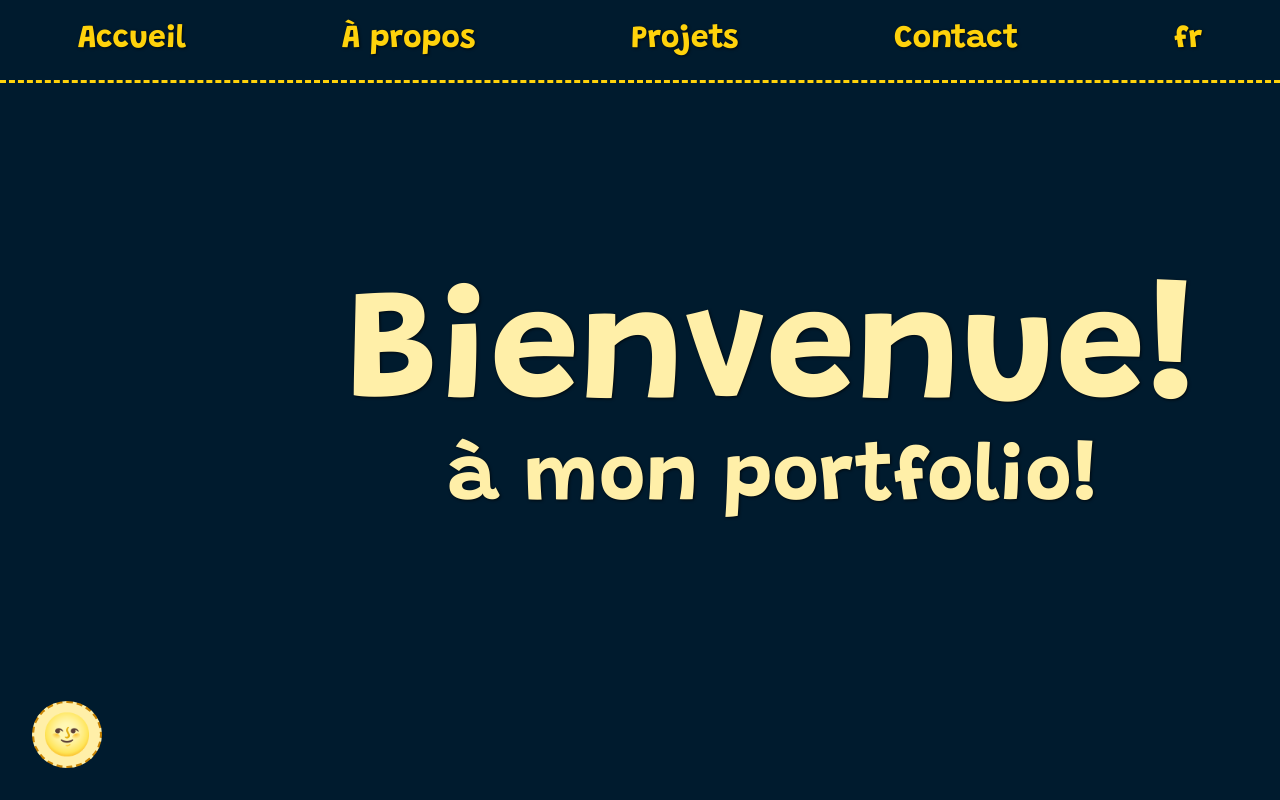
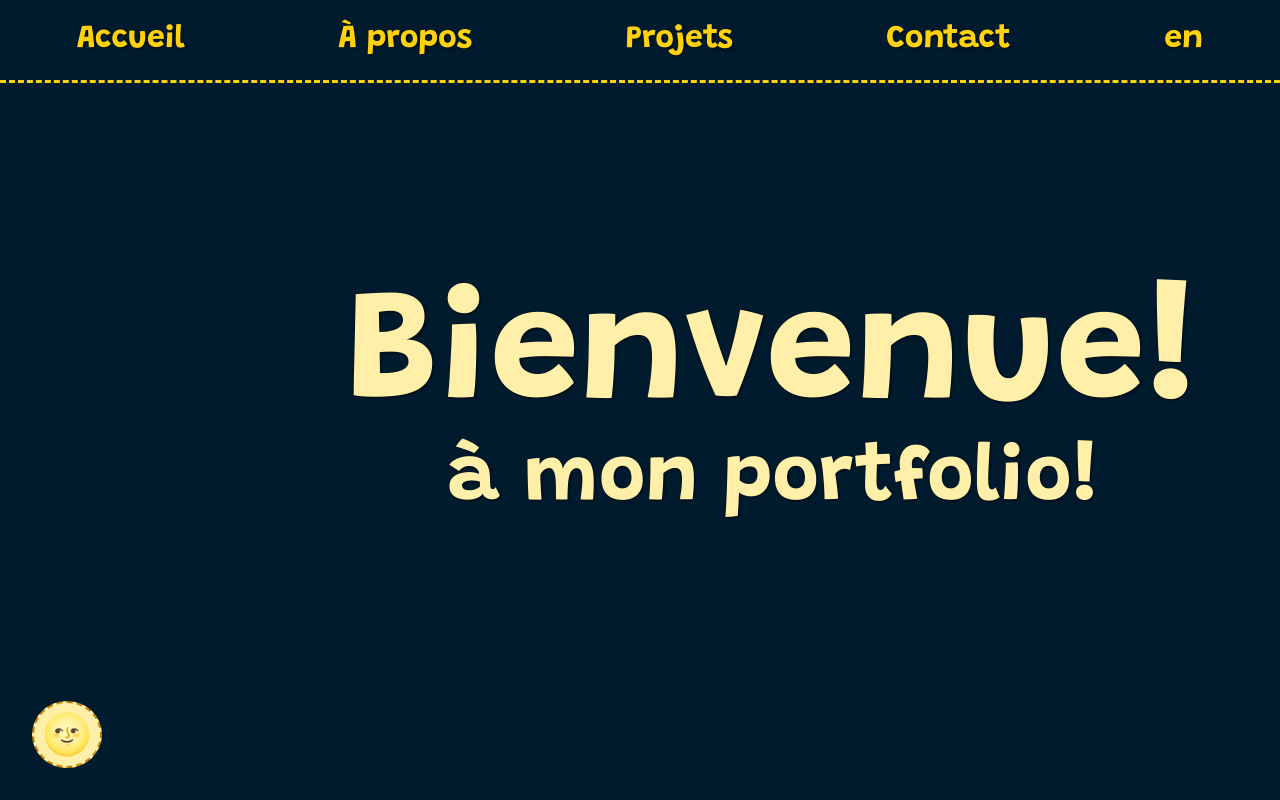
Before and after one commit to ValooPay/my-portfolio, a React (Create React App) app: page / in a window 1280 px wide. Shown: the top 800 px of the page. Built offline with nearby package versions, Linux system fonts and the light colour scheme.

Commit message:
Typo fix

```diff
--- a/src/components/Contact.js
+++ b/src/components/Contact.js
@@ -52,7 +52,7 @@ const Contact = () => {
                         <input required id="from_email" name="from_email" type="email" ></input>
                     </div>
                     <div className="formElements">
-                        <label htmlFor="title">{lang === "en" ? "Title: " : "Sujet: "}</label>
+                        <label htmlFor="title">{lang === "en" ? "Subject: " : "Sujet: "}</label>
                         <input required id="title" name="title" type="text"></input>
                     </div>
                 </div>
--- a/src/components/LangSwitch.js
+++ b/src/components/LangSwitch.js
@@ -5,7 +5,7 @@ const LangSwitch = () => {
     const { lang, langHandleClick } = useContext(LanguageContext)
 
     return <>
-    {lang === "en" ? <a onClick={langHandleClick}>{lang}</a> : <a onClick={langHandleClick}>{lang}</a>}
+    {lang === "en" ? <a onClick={langHandleClick}>fr</a> : <a onClick={langHandleClick}>en</a>}
     </>
 }
 
```
Also changed, not shown: 8 other files (tests, documents, lock files or other folders).
